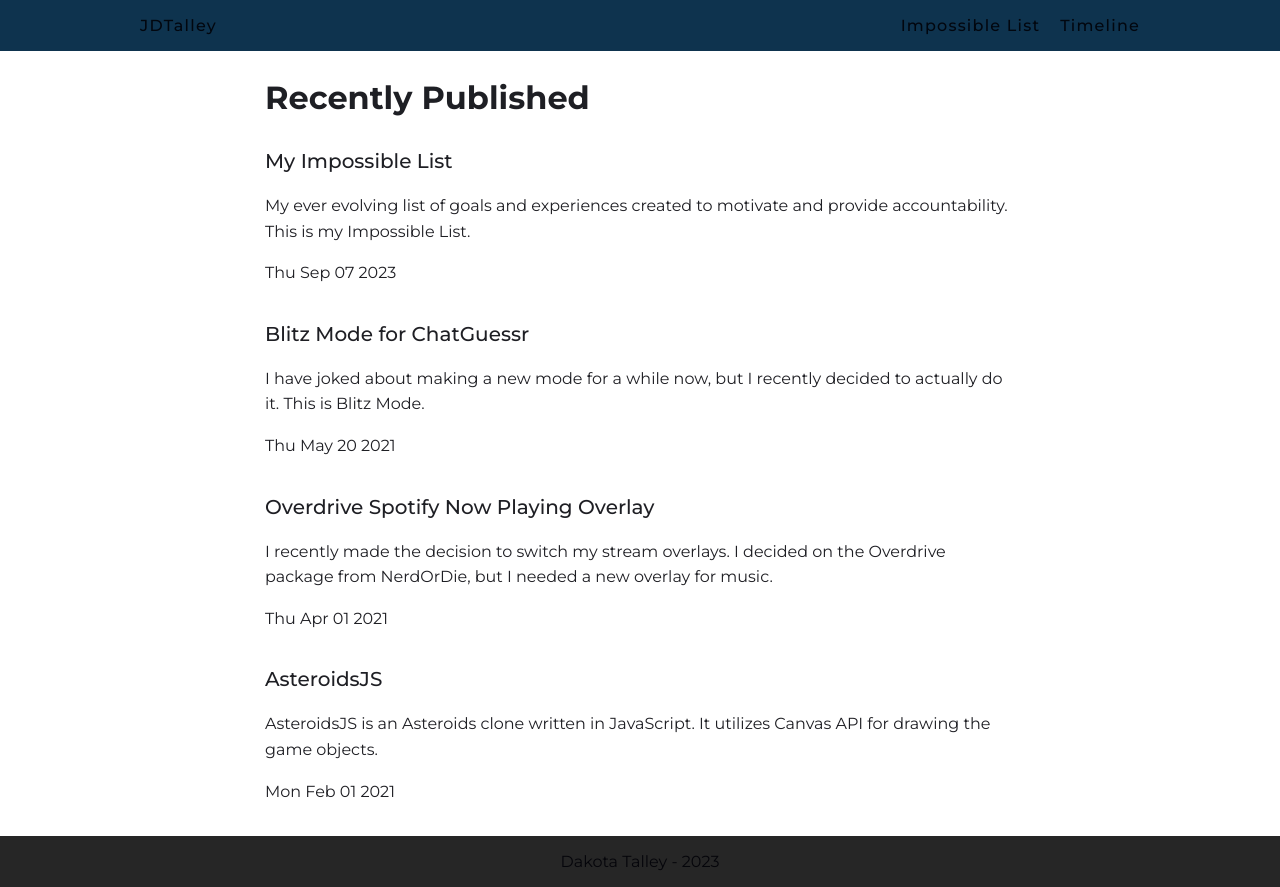
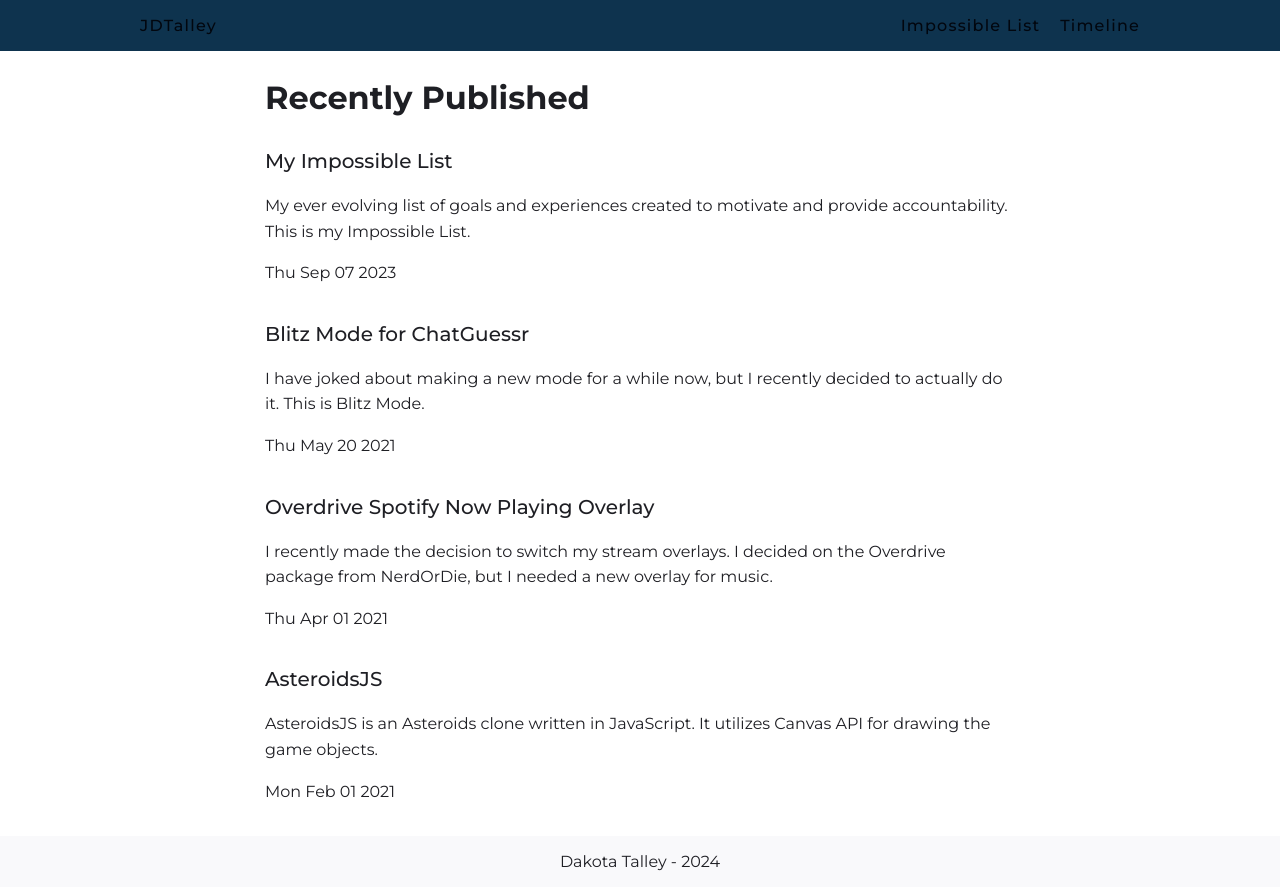
Before and after one commit to JDTalley/jdtalley-nextjs, a Next.js app: page / in a window 1280 px wide. Built offline with nearby package versions, Linux system fonts and the light colour scheme.

Commit message:
Update footer

```diff
--- a/src/components/Footer/Footer.tsx
+++ b/src/components/Footer/Footer.tsx
@@ -1,11 +1,11 @@
-import React from 'react';
-import FooterWrapper from './FooterWrapper';
+import React from "react";
+import styles from "./footer.module.css";
 
 function Footer() {
   return (
-    <FooterWrapper>
-      <p>Dakota Talley - 2023</p>
-    </FooterWrapper>
+    <footer className={styles.container}>
+      <p>Dakota Talley - 2024</p>
+    </footer>
   );
 }
 
--- a/src/components/Footer/FooterWrapper.tsx
+++ /dev/null
@@ -1,10 +0,0 @@
-'use client';
-import styled from 'styled-components';
-
-const FooterWrapper = styled.footer`
-  width: 100%;
-  text-align: center;
-  background-color: var(--color-gray-900);
-`;
-
-export default FooterWrapper;
--- /dev/null
+++ b/src/components/Footer/footer.module.css
@@ -0,0 +1,5 @@
+.container {
+  width: 100%;
+  text-align: center;
+  background-color: var(--gray-2);
+}
```
